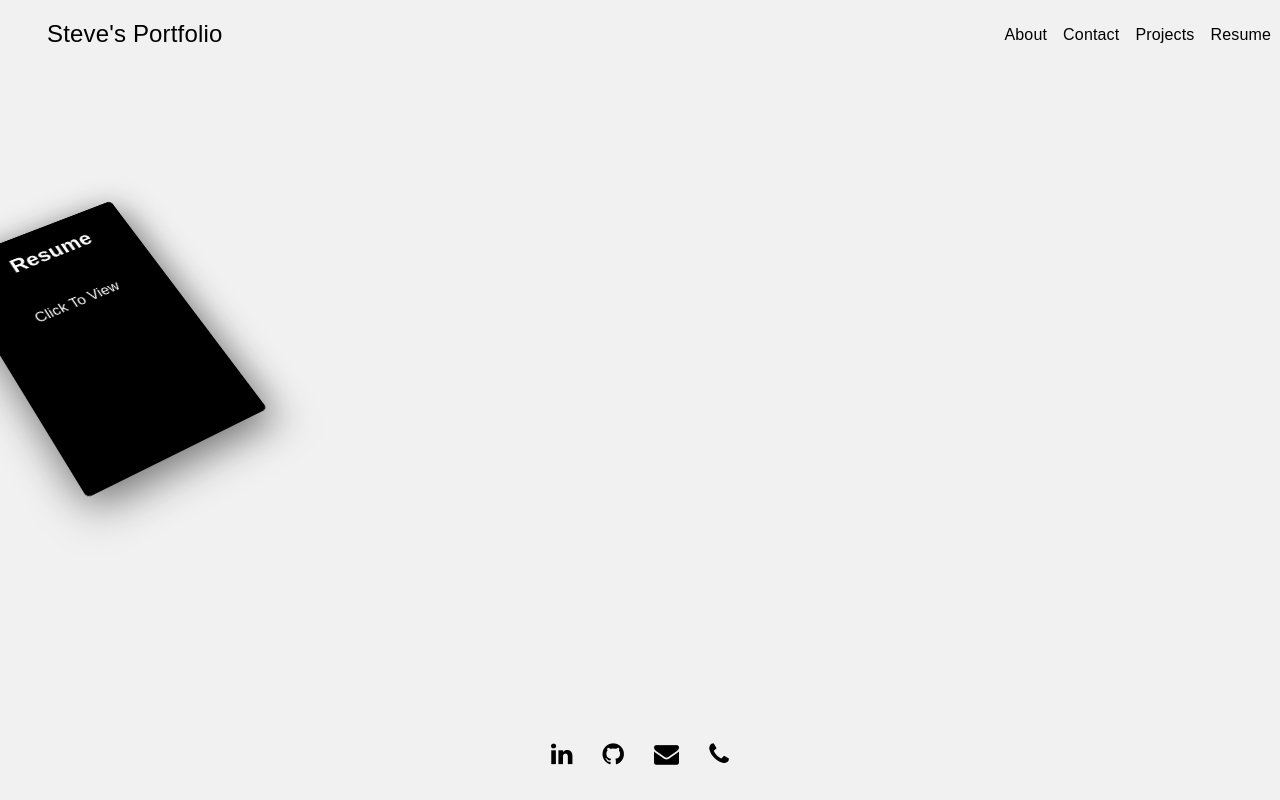
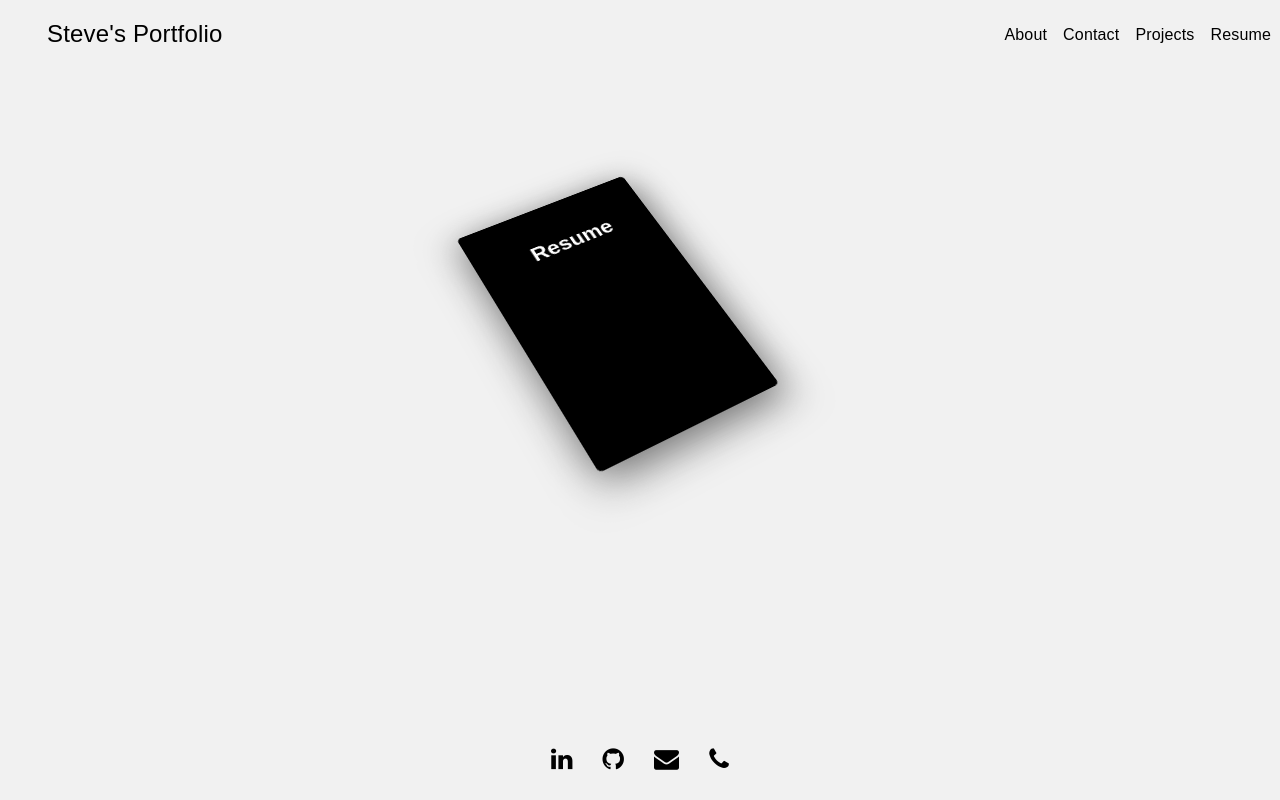
Before and after one commit to sf487552/portfolio-page-rct, a React (Create React App) app: page /resume in a window 1280 px wide. Built offline with nearby package versions, Linux system fonts and the light colour scheme.

Commit message:
fixded resume page

```diff
--- a/src/App.css
+++ b/src/App.css
@@ -29,8 +29,8 @@ flex-wrap: wrap;
 
 .centered {
   position: fixed;
-  top: 50%;
-  left: 50%;
+  top: 0;
+  left: 40%;
   transform: translate(-50%, -50%);
 }
 
@@ -61,11 +61,19 @@ header {
 }
 
 @media only screen and (max-height: 450px) {
-  #about {width: 100%; overflow: scroll; float: left;}
+  #about {
+    width: 100%;
+    overflow: scroll;
+    float: left;
+  }
 }
 
 @media only screen and (max-height: 450px) {
-  img {width: 100%; height: 300px; float: left;}
+  img {
+    width: 100%;
+    height: 300px;
+    float: left;
+  }
 }
 
 .grow {
--- a/src/App.js
+++ b/src/App.js
@@ -43,7 +43,7 @@ class App extends Component {
         <Sidebar show={this.state.sidebarOpen}/>
         {backdrop}
         <main style={{ marginTop:'65px'}}>
-      <div>
+          <div className="mainSection">
             <Switch>
               <Route exact path="/">
                 <About />
--- a/src/components/about/about.css
+++ b/src/components/about/about.css
@@ -1,9 +1,9 @@
 img {
-    margin-top: 25px;
-    width: 30rem;
-    align-items: center;
-    overflow: hidden;
-    border-radius: 15px;
+  margin-top: 25px;
+  width: 30rem;
+  align-items: center;
+  overflow: hidden;
+  border-radius: 15px;
 }
 
 .image {
@@ -53,8 +53,13 @@ img {
   place-content: center;
   text-align: center;
   text-shadow: 1px 1px 4px rgb(169 169 169);
-  /* max-height: 500px; */
-  /* overflow: scroll; */
+  max-height: 500px;
+  overflow-y: scroll;
+  overflow-x: hidden;
+}
+
+ms ::-webkit-scrollbar {
+  display: none;
 }
 
 #intro {
--- a/src/components/footer/footer.css
+++ b/src/components/footer/footer.css
@@ -5,7 +5,7 @@ height: 100px;
 width: 100%;
 text-align: center;
 font-size: 0.8em;
-bottom: -15px;
+bottom: -20px;
 }
 
 
--- a/src/components/resume/Resume.js
+++ b/src/components/resume/Resume.js
@@ -3,7 +3,7 @@ import '../resume/resume.css';
 
 function Resume() {
 	return (
-        <div className="card-column" id="resume">
+        <div className="card-column centered" id="resume">
             <figure className="card code-card">
                 <h2 className="card-header">Resume</h2>
                 <div className="card-body">
--- a/src/components/resume/resume.css
+++ b/src/components/resume/resume.css
@@ -15,9 +15,11 @@ a {
 .card-column {
   margin: 2rem auto;
   flex: wrap;
-  flex-direction: column;
-  width: 85%;
-  left: 0%;
+  /* flex-direction: column; */
+  /* width: 85%; */
+  left: 23%;
+  justify-content: center;
+  text-align: center;
 }
 
 .code-card {
@@ -26,6 +28,8 @@ a {
 
 .card-body {
   display: flex;
+  flex-direction: column;
+  justify-content: center;
 }
 
 .card img {
@@ -35,16 +39,11 @@ a {
 }
 
 .card {
-  width: 100%;
-}
-
-.card {
   position: relative;
   width: auto;
   height: auto;
   transition: 0.5s;
   background-color: black;
-
 }
 
 .card:hover {
@@ -53,17 +52,11 @@ a {
   box-shadow: 0 25px 40px rgba(0, 0, 0, 0.5);
 }
 
-.card-column {
-  justify-content: center;
-  text-align: center;
-}
-
-.view-resume {
+.view#resume {
   color: white;
 }
 
 @media screen and (max-width: 768px) {
-    /* on tablets, set columns to only be 50% of the width and not grow */
   .card {
     flex: 0 0 50%;
     max-width: 50%;
@@ -71,10 +64,6 @@ a {
   .content {
     margin-right: 0px;
   }
-}
-
-.card-body {
-  flex-direction: column;
 }
 
 #resume {
@@ -95,7 +84,15 @@ a {
   animation-iteration-count: infinite;
   transform: perspective(1000px) rotateX(35deg) rotateY(4deg) rotateZ(-30deg);
   z-index: 1;
+  left: 40%;
 }
+
+@media screen and (max-width: 450px) {
+  #resume {
+    left: 23%;
+  }
+}
+
 #resume:hover {
   animation: unset;
   margin-top: 18vh;
```
Lines whose indentation alone changed are shown as unchanged.
